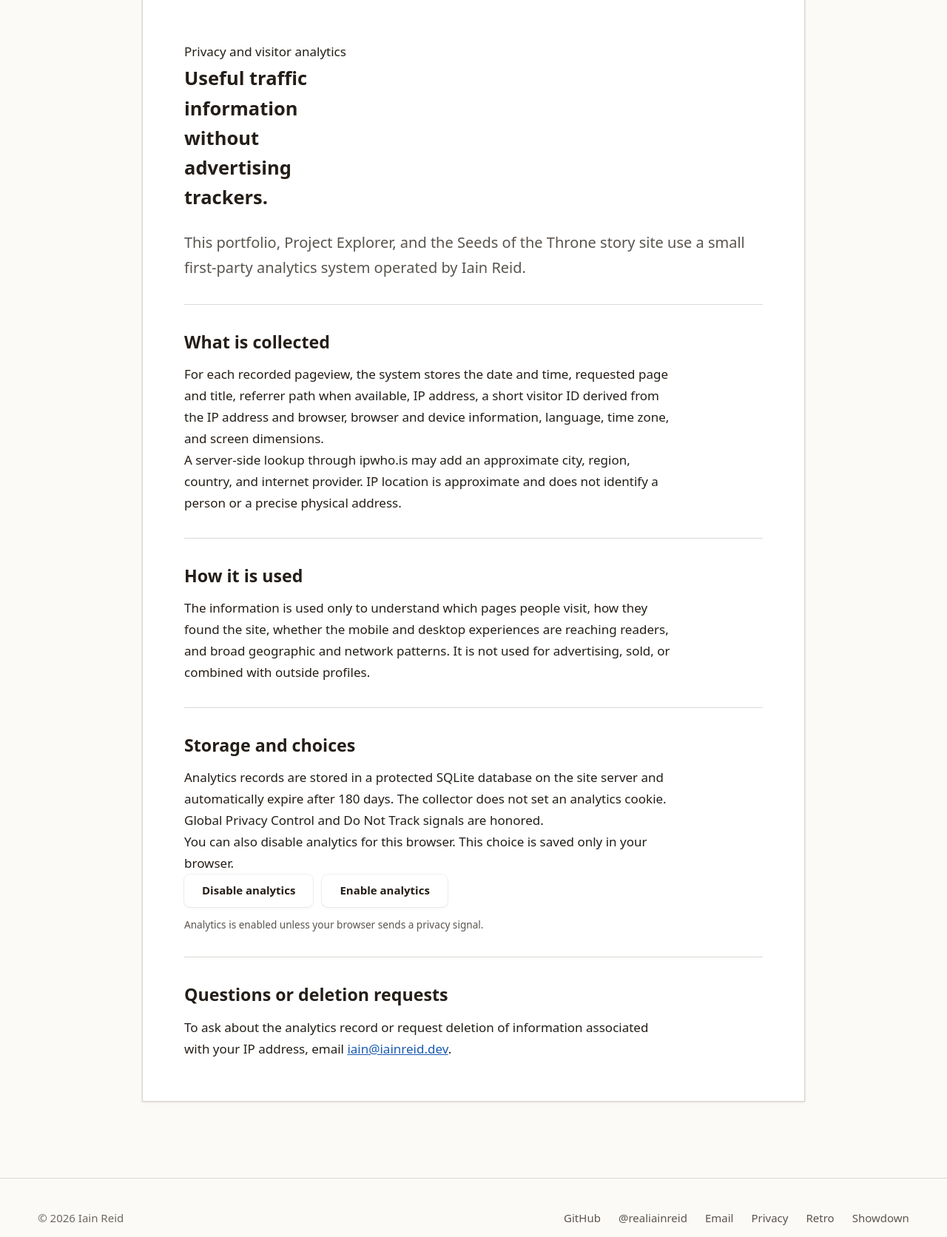
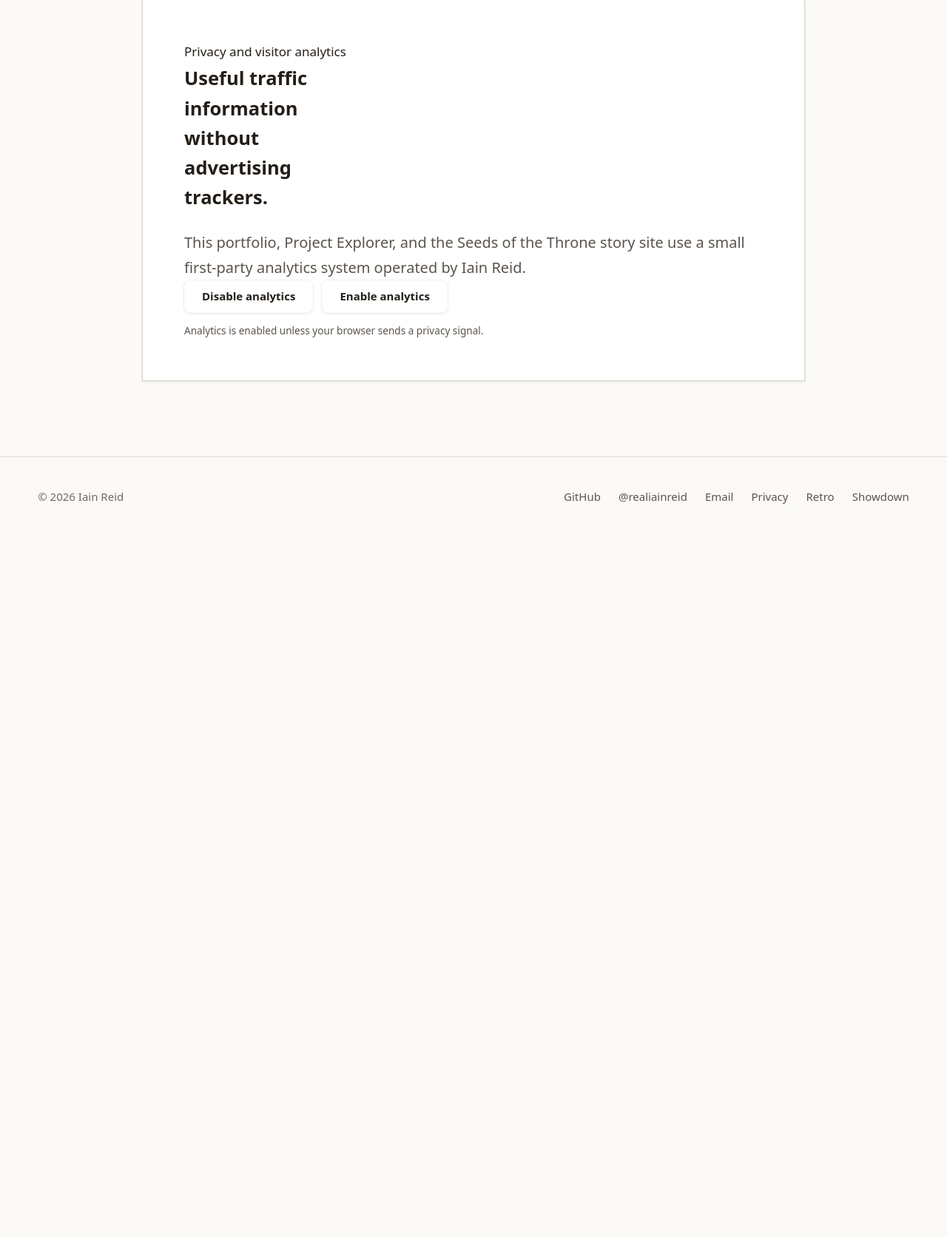
Before and after one commit to cubixmeow-commits/seeds-of-the-throne, a PHP site: page /iainreiddotdev/privacy.php in a window 1280 px wide. Shown: the part 164-1836 px from the top of the page at 74% size. After the commit the page ends 845 px from the top, so only its background shows below. Run offline with PHP 8.4, Linux system fonts and the light colour scheme.

Commit message:
Simplify the public privacy page to a short notice and opt-out controls.
Remove the detailed collection, use, storage, and deletion copy while keeping enable/disable analytics buttons.

Co-authored-by: Cursor <cursoragent@cursor.com>

```diff
--- a/iainreiddotdev/privacy.php
+++ b/iainreiddotdev/privacy.php
@@ -11,8 +11,8 @@ $links = $data['links'];
 $year = (int) date('Y');
 $canonical = 'https://iainreid.dev/devsite/iainreiddotdev/privacy.php';
 $pageTitle = 'Privacy | Iain Reid';
-$pageDescription = 'How first-party visitor analytics are collected and protected on the Iain Reid portfolio and Seeds of the Throne story site.';
-$assetVersion = '20260918b';
+$pageDescription = 'Privacy notice for the Iain Reid portfolio and Seeds of the Throne story site.';
+$assetVersion = '20260918c';
 ?>
 <!DOCTYPE html>
 <html lang="en">
@@ -28,33 +28,11 @@ $assetVersion = '20260918b';
             <p class="eyebrow">Privacy and visitor analytics</p>
             <h1>Useful traffic information without advertising trackers.</h1>
             <p class="privacy-lede">This portfolio, Project Explorer, and the Seeds of the Throne story site use a small first-party analytics system operated by Iain Reid.</p>
-
-            <section>
-                <h2>What is collected</h2>
-                <p>For each recorded pageview, the system stores the date and time, requested page and title, referrer path when available, IP address, a short visitor ID derived from the IP address and browser, browser and device information, language, time zone, and screen dimensions.</p>
-                <p>A server-side lookup through ipwho.is may add an approximate city, region, country, and internet provider. IP location is approximate and does not identify a person or a precise physical address.</p>
-            </section>
-
-            <section>
-                <h2>How it is used</h2>
-                <p>The information is used only to understand which pages people visit, how they found the site, whether the mobile and desktop experiences are reaching readers, and broad geographic and network patterns. It is not used for advertising, sold, or combined with outside profiles.</p>
-            </section>
-
-            <section>
-                <h2>Storage and choices</h2>
-                <p>Analytics records are stored in a protected SQLite database on the site server and automatically expire after 180 days. The collector does not set an analytics cookie. Global Privacy Control and Do Not Track signals are honored.</p>
-                <p>You can also disable analytics for this browser. This choice is saved only in your browser.</p>
-                <p class="privacy-choice">
-                    <button class="btn" type="button" data-analytics-opt-out>Disable analytics</button>
-                    <button class="btn btn--quiet" type="button" data-analytics-opt-in>Enable analytics</button>
-                    <span role="status" data-analytics-status></span>
-                </p>
-            </section>
-
-            <section>
-                <h2>Questions or deletion requests</h2>
-                <p>To ask about the analytics record or request deletion of information associated with your IP address, email <a href="<?= e($links['mailto']) ?>"><?= e($links['email']) ?></a>.</p>
-            </section>
+            <p class="privacy-choice">
+                <button class="btn" type="button" data-analytics-opt-out>Disable analytics</button>
+                <button class="btn btn--quiet" type="button" data-analytics-opt-in>Enable analytics</button>
+                <span role="status" data-analytics-status></span>
+            </p>
         </article>
     </main>
 
```
Also changed, not shown: iainreiddotdev/docs/ANALYTICS.md (+1 -2 lines), scripts/test_story_browser.cjs (+5 -4 lines), 1 other file.
